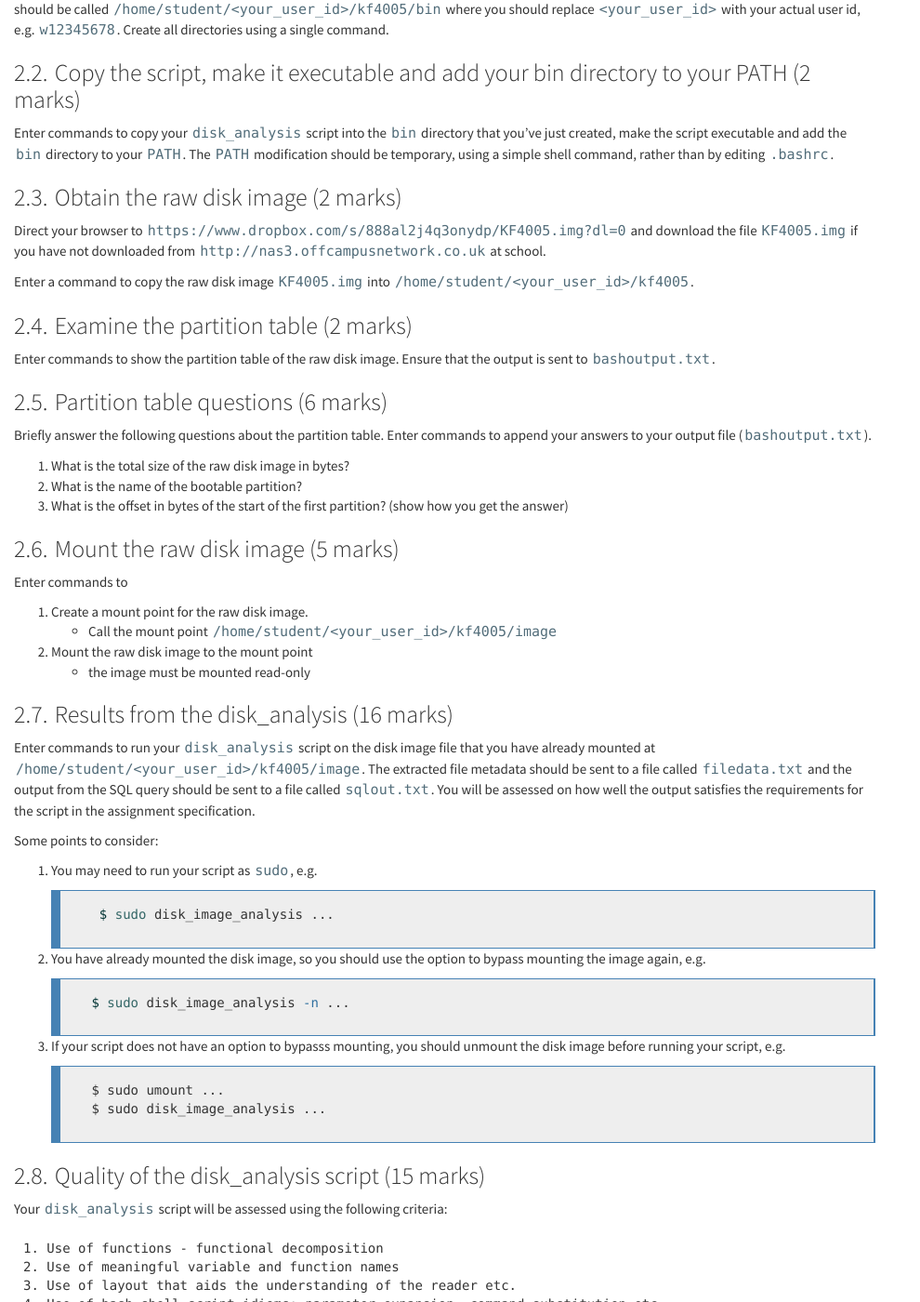
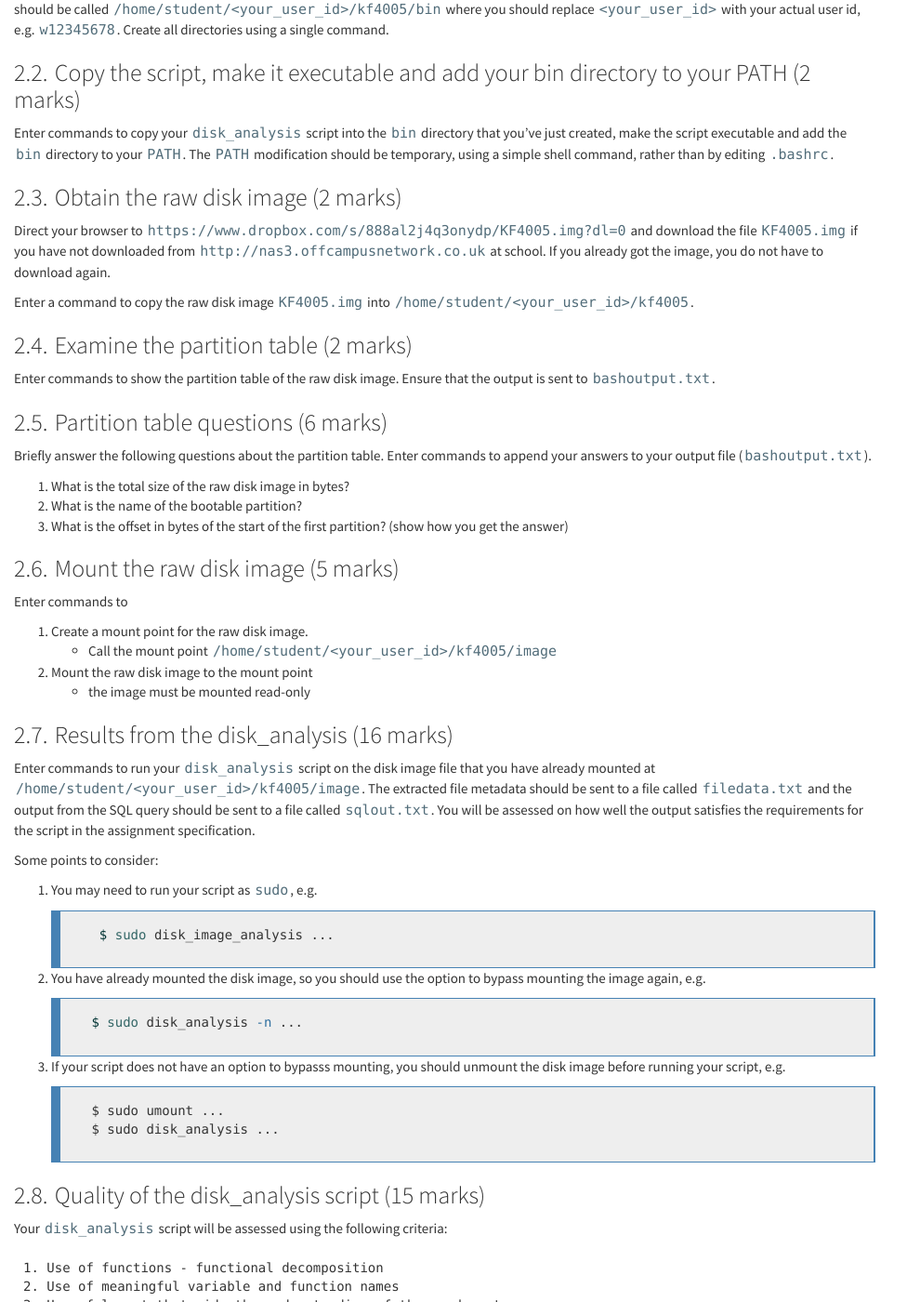
Before and after one commit to wkz20042008/kf4005, a Jekyll site: the page built from L11.md, in a window 1280 px wide and 1400 px high, scrolled down 919 px. Shown: the whole window at 93% size, without its empty margins (0-990 px from the left). Built offline with Jekyll 4.4.1, drawn with Linux system fonts in a browser that asks for light colours; nearby versions of some CDN libraries; some of the changed text lies outside the part shown.

Commit message:
Update L11.md

````diff
--- a/L11.md
+++ b/L11.md
@@ -60,7 +60,7 @@ be temporary, using a simple shell command, rather than by editing `.bashrc`.
 
 Direct your browser to `https://www.dropbox.com/s/888al2j4q3onydp/KF4005.img?dl=0` and download the file
    `KF4005.img` if you have not downloaded from
-`http://nas3.offcampusnetwork.co.uk` at school.
+`http://nas3.offcampusnetwork.co.uk` at school. If you already got the image, you do not have to download again.
 
 <!--
 and login
@@ -120,14 +120,14 @@ Some points to consider:
 1. You have already mounted the disk image, so you should use the option to bypass mounting the image again, e.g.
 
     ```sh
-    $ sudo disk_image_analysis -n ...
+    $ sudo disk_analysis -n ...
     ```
     {: .code}
 1. If your script does not have an option to bypasss mounting, you should unmount the disk image before running your script, e.g.
 
     ```
     $ sudo umount ...
-    $ sudo disk_image_analysis ...
+    $ sudo disk_analysis ...
     ```
     {: .code}
 
````
Also changed, not shown: other parts of L11.md (+1 -1 lines).
